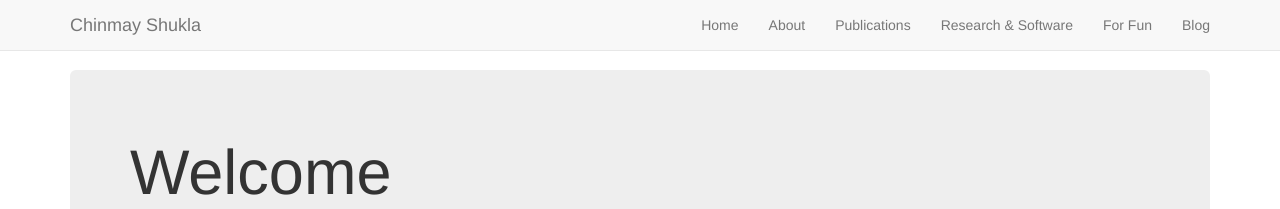
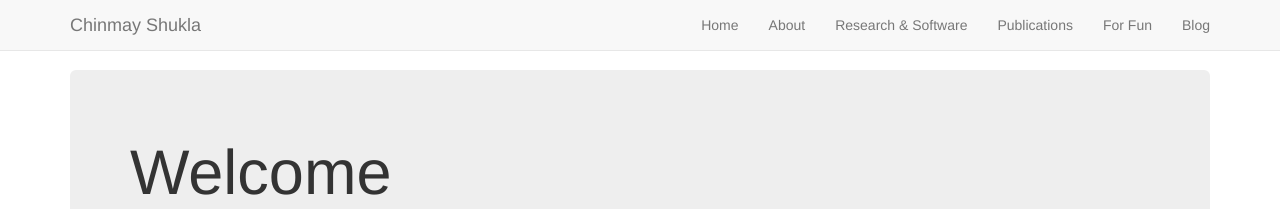
Before and after one commit to cshukla/cshukla.github.io, a Jekyll site: the page built from index.html, in a window 1280 px wide. Shown: the top 209 px of the page. Built offline with Jekyll 4.4.1, drawn with Linux system fonts in a browser that asks for light colours; nearby versions of some CDN libraries; the list of posts is cut into pages by our own code; some of the changed lines change nothing that is shown.

Commit message:
reorder nav pages

```diff
--- a/_config.yml
+++ b/_config.yml
@@ -30,8 +30,8 @@ desc: Personal Website
 nav-links:
     Home: ""
     About: "pages/about.html"
+    Research & Software: "pages/software.html"
     Publications: "pages/publications.html"
-    Research & Software: "pages/software.html"
     For Fun: "pages/fun.html"
 # --- Footer options --- #
 
```
